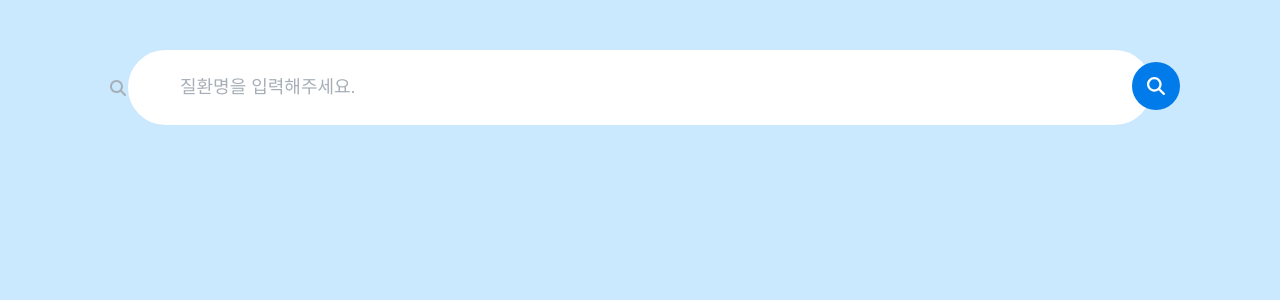
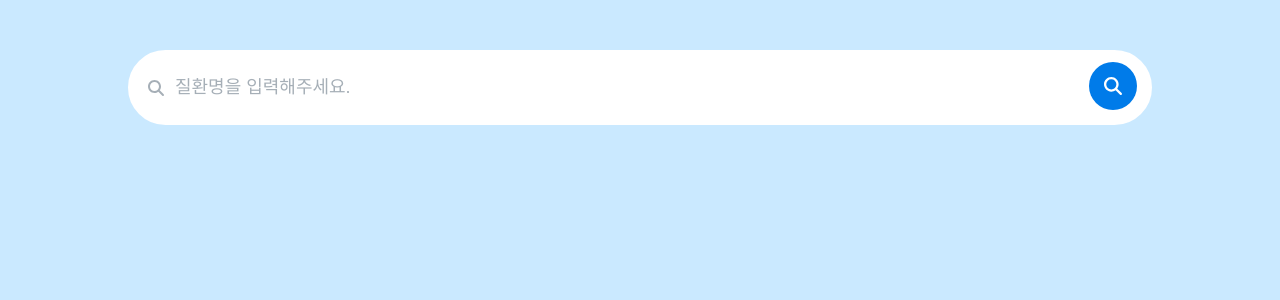
Before and after one commit to sik9252/pre-onboarding-11th-4, a React (Vite) app: page / in a window 1280 px wide. Shown: the top 300 px of the page. Built offline with nearby package versions, Linux system fonts and the light colour scheme.

Commit message:
fix: 검색바 max-width 1024 속성 추가

```diff
--- a/src/components/SearchBar/style.js
+++ b/src/components/SearchBar/style.js
@@ -1,13 +1,16 @@
 import styled from "styled-components";
 
 export const SearchBarContainer = styled.div`
+  position: relative;
   display: flex;
   justify-content: center;
   align-items: center;
+  max-width: 1024px;
+  margin: 0 auto;
 
   & > svg {
     position: absolute;
-    left: 110px;
+    left: 20px;
     color: #a6afb7;
   }
 `;
@@ -18,7 +21,7 @@ export const Input = styled.input`
 
   border-radius: 42px;
   border: 2px solid #ffffff;
-  padding: 25px 10px 25px 50px;
+  padding: 25px 10px 25px 45px;
 
   &::placeholder {
     color: #a6afb7;
--- a/src/components/SearchButton/style.js
+++ b/src/components/SearchButton/style.js
@@ -2,7 +2,7 @@ import styled from "styled-components";
 
 export const SearchButtonContainer = styled.div`
   position: absolute;
-  right: 100px;
+  right: 15px;
 `;
 
 export const Button = styled.button`
```
